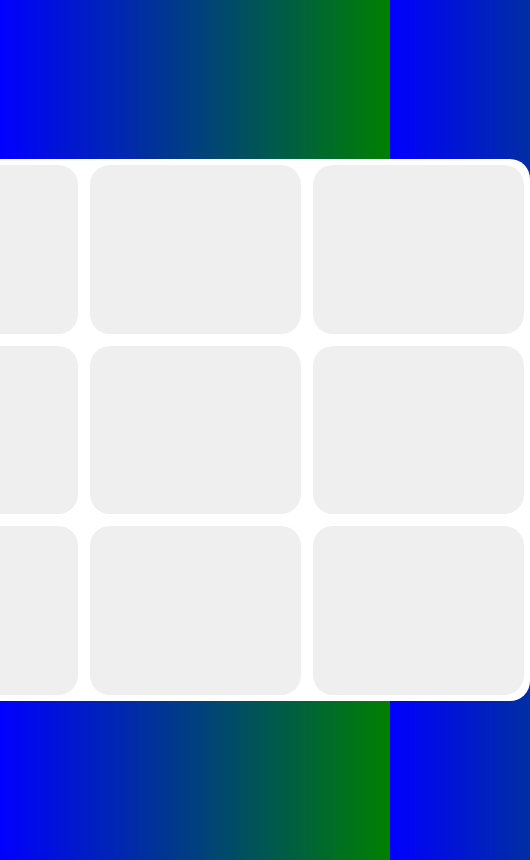
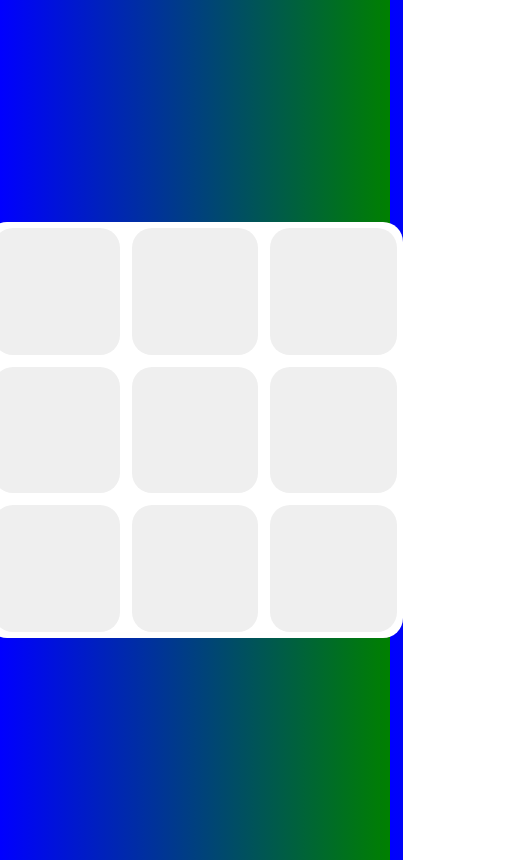
Before and after one commit to BlackGhost789/BlackGhost789.github.io, a plain HTML site: page index.html in a window 390 px wide. Shown: the whole page, 530 px wide, since content can reach past the window. Drawn offline with Linux system fonts and the light colour scheme.

Commit message:
Update xoStyle.css

```diff
--- a/xoStyle.css
+++ b/xoStyle.css
@@ -61,8 +61,9 @@ body{
 }
 
 
-.tryy{
-    background-color: green;
-    display: flex;
-    align-self: flex-start;
+@media only screen and (max-width :600px) {
+    .btn{
+        width: 15vh;
+        height: 15vh;
+    }
 }
```
